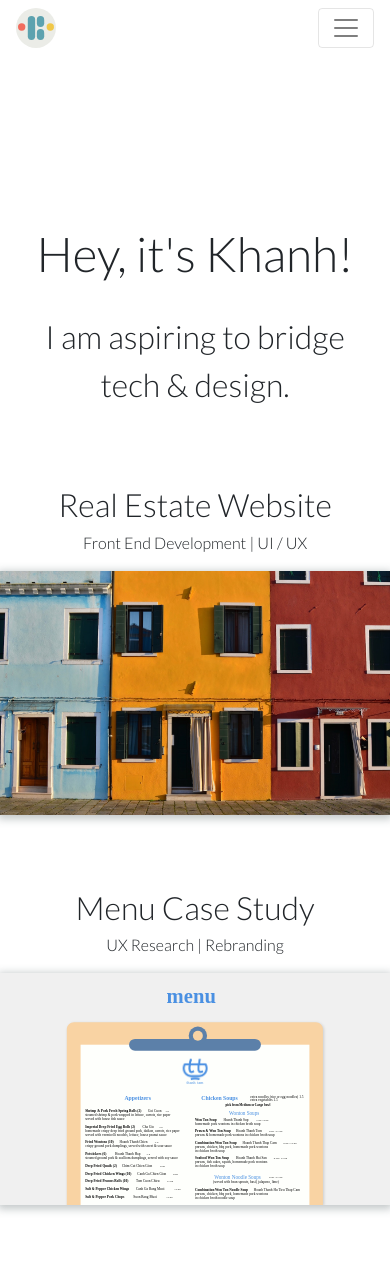
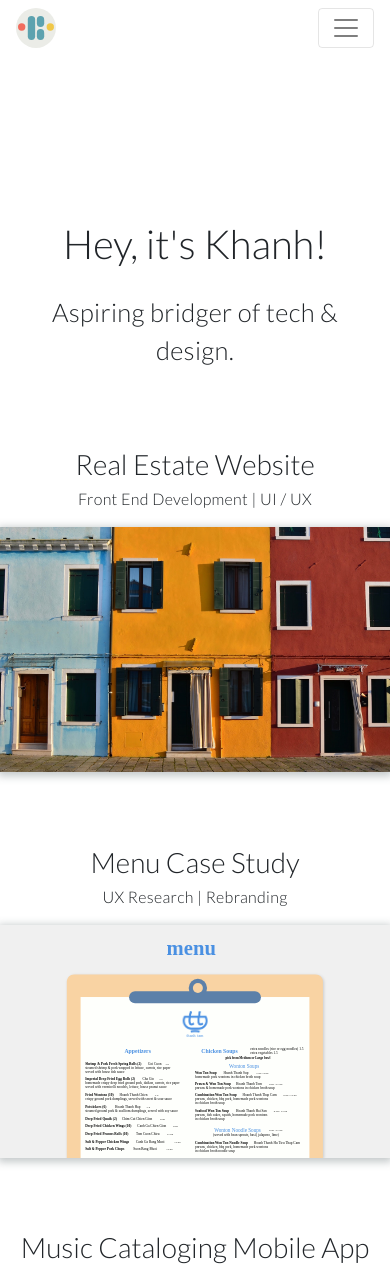
Before and after one commit to khanhngg/khanhngg.github.io, a Jekyll site: the page built from index.html, in a window 390 px wide. Shown: the top 1275 px of the page. Built offline with Jekyll 4.4.1, drawn with Linux system fonts in a browser that asks for light colours; nearby versions of some CDN libraries; some of the changed text lies outside the part shown.

Commit message:
fixing layout for homepage

```diff
--- a/css/style.css
+++ b/css/style.css
@@ -99,6 +99,7 @@
 
 .section-content p {
     font-weight: 300;
+    letter-spacing: 0.02rem;
 }
 
 .text-intro {
@@ -125,6 +126,9 @@
     display: flex;
 }
 
+.text-description-detail div {
+    padding-left: 0;
+}
 .text-description h3 {
     font-weight: 400;
 }
@@ -143,7 +147,7 @@
 }
 
 .section-contact a {
-    font-size: 2rem;
+    font-size: 1.5rem;
     text-decoration: none;
     color: #6C7A89;
     transition: all 0.2s ease;
@@ -160,23 +164,33 @@
 
 /*Extra small devices (portrait phones, less than 576px)*/
 @media (max-width: 575px) {
+    h1 {
+        font-size: 2.5rem;
+    }
 
+    h2 {
+        font-size: 1.75rem;
+    }
+
+    .section-hero p {
+        font-size: 1.6rem;
+    }
 }
 
 /*Small devices (landscape phones, 576px and up)*/
-@media (min-width: 576px) and (max-width: 767px) {
+@media (max-width: 767px) {
 
 }
 
 /*Medium devices (tablets, 768px and up)*/
-@media (min-width: 768px) and (max-width: 991px) {
+@media (max-width: 991px) {
     .navbar-nav {
         width: 100%;
     }
 }
 
 /*Large devices (desktops, 992px and up)*/
-@media (min-width: 992px) and (max-width: 1199px) {
+@media (max-width: 1199px) {
 
 }
 
--- a/index.html
+++ b/index.html
@@ -7,7 +7,7 @@
             <div class="row">
                 <div class="col-lg-8 col-md-10 col-sm-12 div-centered">
                     <h1>Hey, it's Khanh!</h1>
-                    <p>I am aspiring to bridge tech &amp; design.</p>
+                    <p>Aspiring bridger of tech &amp; design.</p>
                 </div>
             </div>
         </div>
@@ -87,40 +87,32 @@
                         </a>
                         as a web developer intern. I was building a dashboard web app using
                         <a href="https://d3js.org/">
-                            <i>D3.js</i>
+                            <i><strong>D3.js</strong></i>
                         </a>
                          library to create dynamic data visualizations of the museum collection data.
-                         <br>
-                         Look out for an <a href="https://www.sfmoma.org/series/sfmoma-lab/">article</a> I collaborated with my department head for more details of the project.
+                         <br><br>
+                         Look out for an <a href="https://www.sfmoma.org/series/sfmoma-lab/"><strong>article</strong></a> I collaborated with my department head for more details of the project.
                     </p>
                     <p>
                         Fascinated by technology and design, I have been working on several projects with both perspectives in mind. I love building not just functional but also aesthetically pleasing and user friendly applications. I'm thriving to grow personally and professionally as a <strong>developer with a design centric approach</strong>.
-                        <br>
-                        Check out my work and if you're interested, let's
-                        <a href="#contact">get in touch</a>!
+                        <br><br>
+                        Check out my work and let's
+                        <a href="#contact"><strong>get in touch</strong></a>!
                     </p>
                 </div>
                 <div class="col-lg-6 col-md-10 col-sm-12 div-centered img-container">
                     <img class="rounded-circle img-profile" src="img/profile.jpg" alt="profile picture" width="200" height="200">
                 </div>
                 <div class="col-lg-12 div-centered text-description-detail">
-                    <div class="col-lg-6 text-description  ">
-                        <div class="col-lg-3 col-md-10 col-sm-12">
+                    <div class="col-lg-6 text-description">
                         <h3>Development</h3>
-                        </div>
-                        <div class="col-lg-9 col-md-10 col-sm-12">
                         <p>HTML, CSS, JavaScript, Bootstrap, jQuery, D3.js</p>
                         <p>Java, C++, C, PHP, Matlab, Node.js</p>
                     </div>
-                    </div>
                     <div class="col-lg-6 text-description ">
-                        <div class="col-lg-3 col-md-10 col-sm-12">
                         <h3>Design</h3>
-                        </div>
-                        <div class="col-lg-9 col-md-10 col-sm-12">
                         <p>UI/UX, Digital Graphics, Sketches</p>
                         <p>Sketch, Adobe Illustrator, InVision</p>
-                        </div>
                     </div>
                 </div>
             </div>
```
Also changed, not shown: other parts of index.html (+2 -2 lines). Lines whose indentation alone changed are shown as unchanged.
